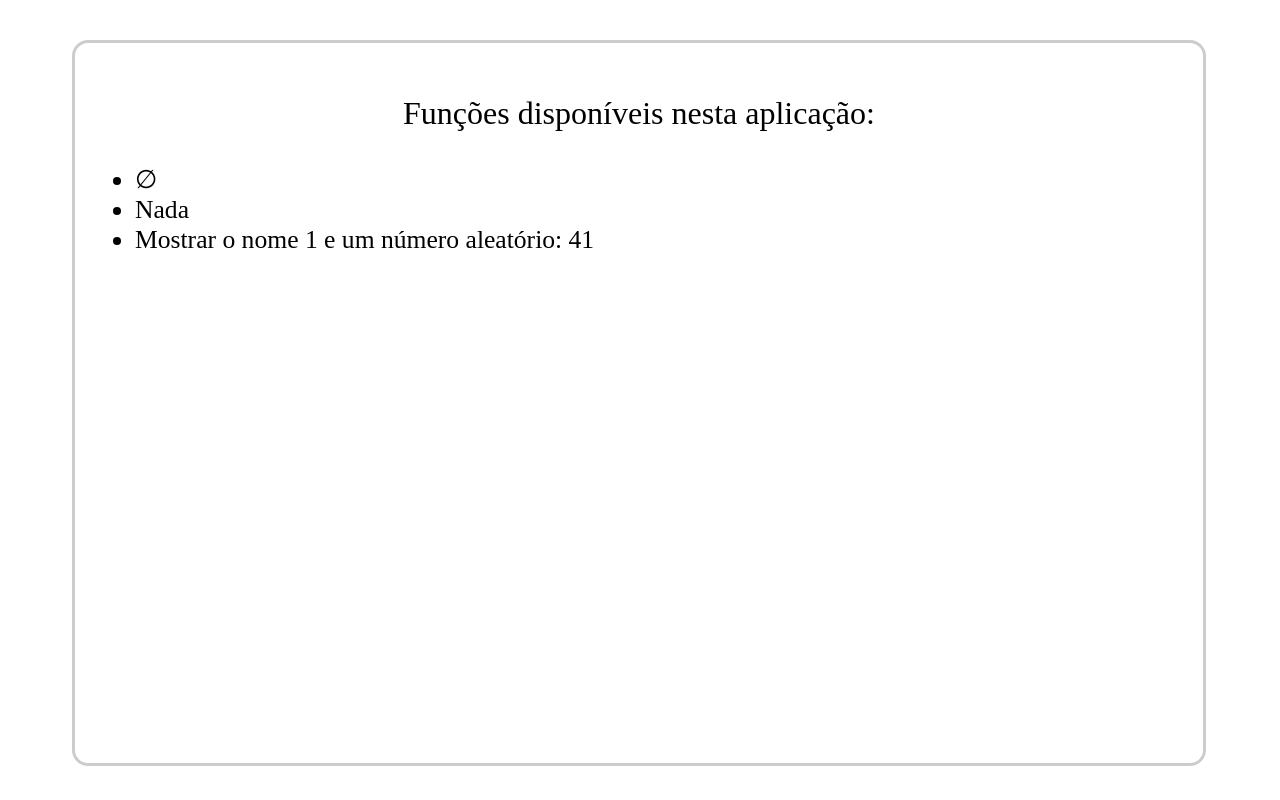
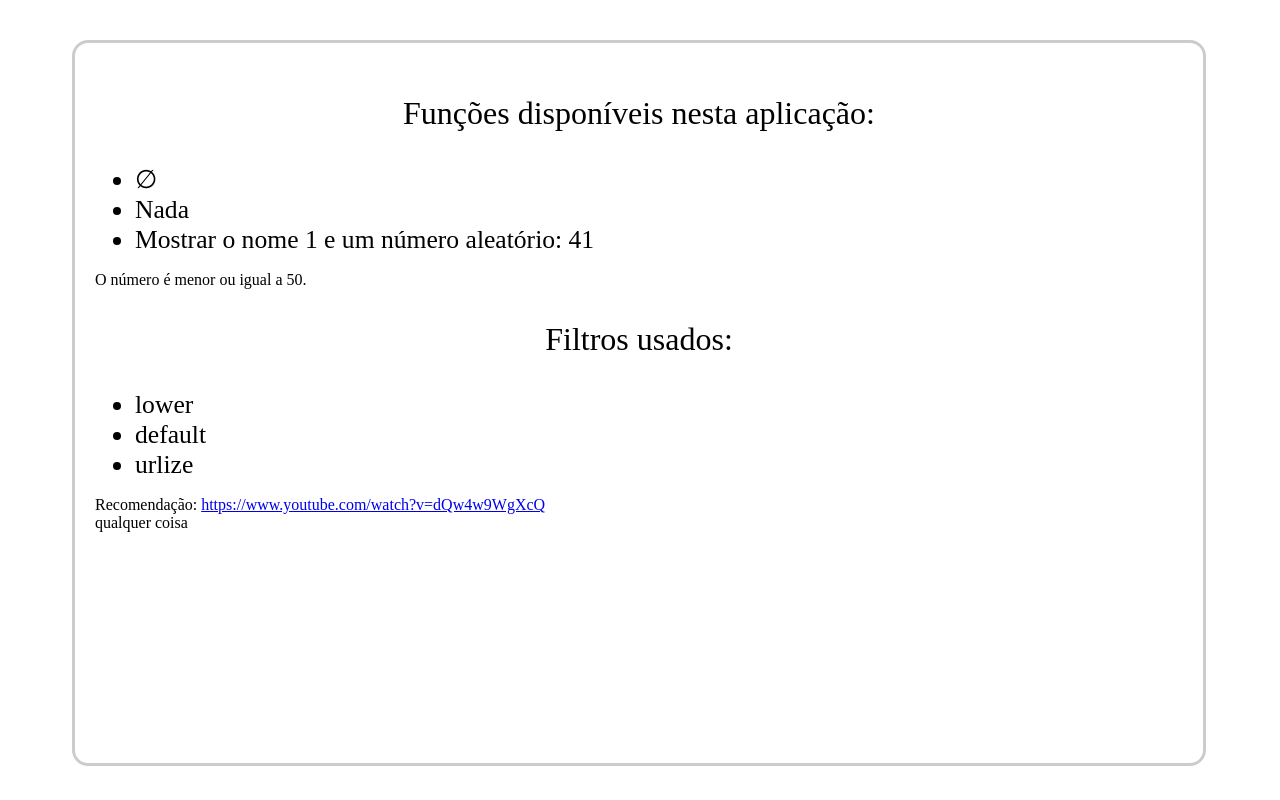
Before and after one commit to Darlan369/Grupo2Django, a Django app: page /mapp/quadro/1 in a window 1280 px wide. Run offline with Django 3.2, Linux system fonts and the light colour scheme.

Commit message:
Verdadeiro Passo 6

```diff
--- a/djangonal/mapp/urls.py
+++ b/djangonal/mapp/urls.py
@@ -7,6 +7,6 @@
     path('especial/<int:param>', views.especial_int, name = 'especial_int'),
     path('especial/<str:param>', views.especial_str, name = 'especial_str'),
     path('nada/', views.nada, name = 'nada'),
-    path('quadro/<str:param1>', views.quadro, name = 'quadro'),
+    path('quadro/<str:nome>', views.quadro, name = 'quadro'),
     path('sono/', views.sono, name = 'sono'),
 ]
--- a/djangonal/mapp/views.py
+++ b/djangonal/mapp/views.py
@@ -10,10 +10,13 @@
 def index(request):
     return render(request, 'mapp/index.html')
 
-def quadro(request, param1 = 'Marcelo'):
+def quadro(request, nome = 'marcelo'):
     context = {
-        'nome': param1,
-        'number': random.randint(0,100)
+        'name': nome,
+        'number': random.randint(0,100),
+        'filters': ['lower',False,'urlize'],
+        'url': 'https://www.youtube.com/watch?v=dQw4w9WgXcQ',
+        'whatever': 'Qualquer Coisa'
     }
     return render(request, 'mapp/quadro.html', context)
 
--- a/djangonal/templates/mapp/quadro.html
+++ b/djangonal/templates/mapp/quadro.html
@@ -36,9 +36,24 @@
                 Nada
             </li>
             <li>
-                Mostrar o nome {{nome}} e um número aleatório: {{number}}
+                Mostrar o nome {{name|title}} e um número aleatório: {{number|center:'10'}}
             </li>
         </ul>
+        {% if number > 50 %}
+        O número é maior que 50.
+        {% else %}
+        O número é menor ou igual a 50.
+        {% endif %}
+        <p>Filtros usados:</p>
+        <ul>
+            {% for filter in filters %}
+            <li>
+                {{filter|default:'default'}}
+            </li>
+            {% endfor %}
+        </ul>
+        Recomendação: {{url|urlize}} <br>
+        {{whatever|lower}}
     </div>
 </body>
 
```
